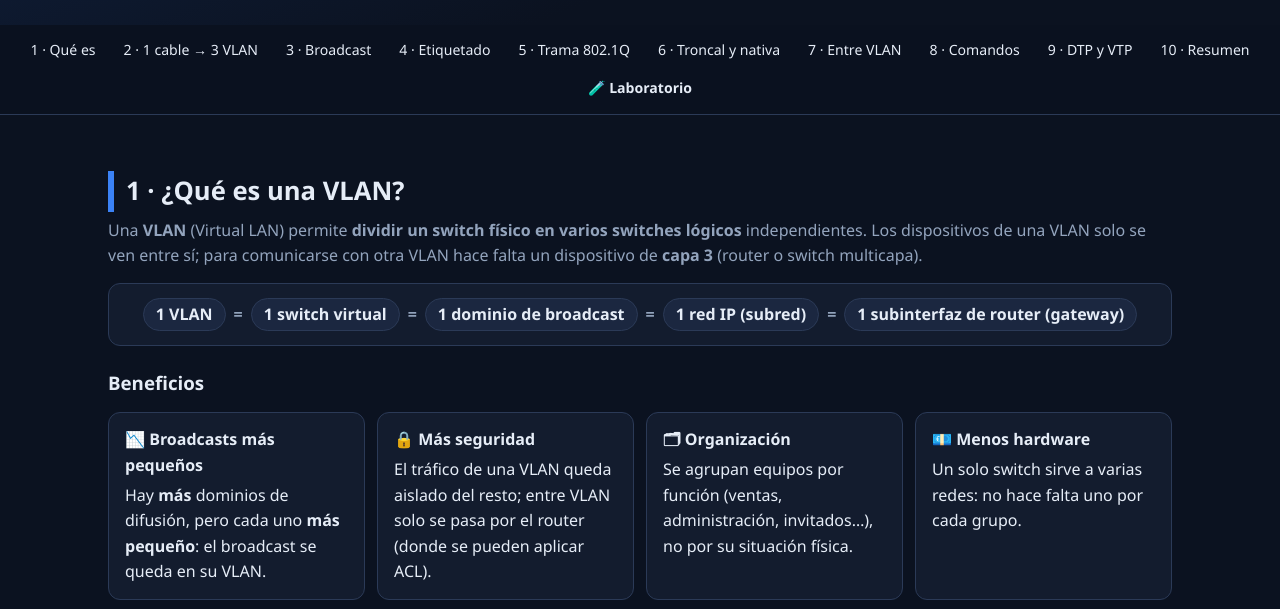
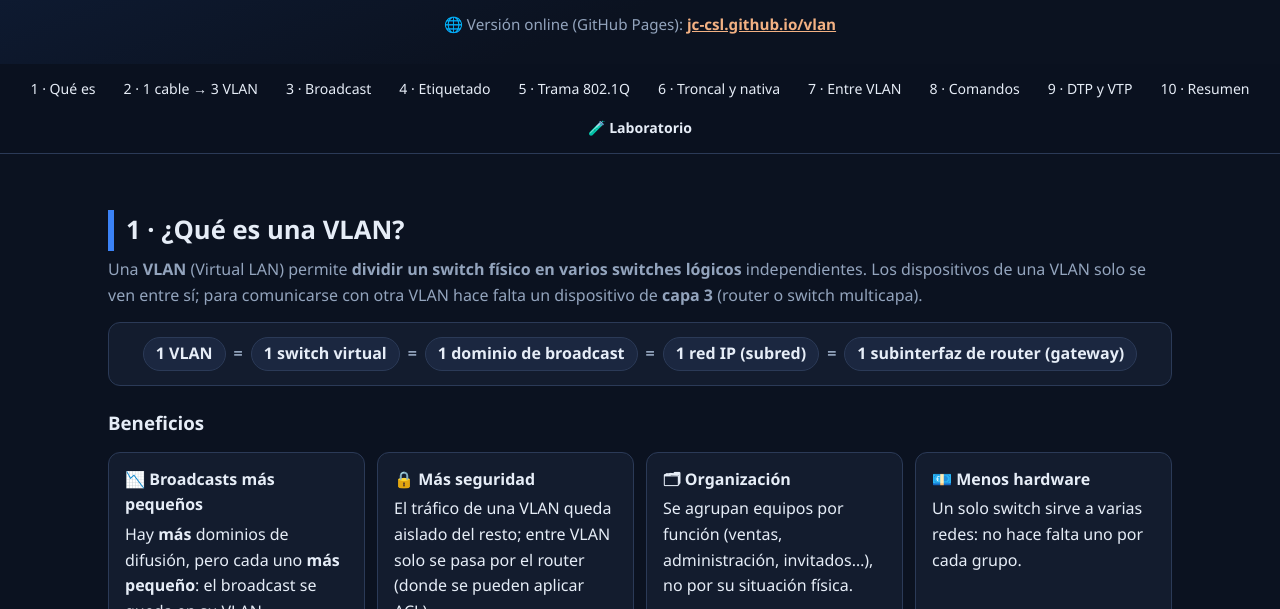
Before and after one commit to jc-csl/vlan, a plain HTML site: page index.html in a window 1280 px wide. Shown: the part 191-800 px from the top of the page. Drawn offline with Linux system fonts and the light colour scheme.

Commit message:
Portada: enlace a la versión online en GitHub Pages
Si la web se abre en local, la portada muestra la URL publicada para acceder también online.

Co-Authored-By: Claude Opus 5.5 <noreply@anthropic.com>

```diff
--- a/index.html
+++ b/index.html
@@ -10,6 +10,7 @@
 <header class="hero">
   <h1>VLAN · Apuntes visuales</h1>
   <p>Cómo <b>un switch</b> se convierte en varios y <b>un cable</b> en varios, qué hace la <b>etiqueta 802.1Q</b>, qué es la <b>VLAN nativa</b> y los <b>comandos Cisco</b> para configurarlo todo. Cada animación se avanza paso a paso con <i>Siguiente ▶</i>.</p>
+  <p class="web-online" style="margin:1em auto 0;font-size:.95rem">🌐 Versión online (GitHub Pages): <a href="https://jc-csl.github.io/vlan/" style="color:#f3b183;font-weight:700">jc-csl.github.io/vlan</a></p>
 </header>
 <nav>
   <a href="#que">1 · Qué es</a>
```
